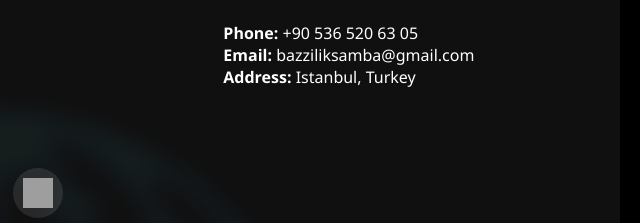
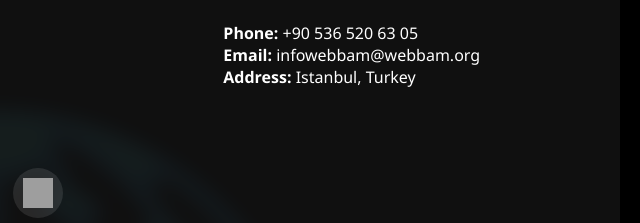
Before and after one commit to bazzilik-creator/webbam, a plain HTML site: page index.html in a window 1280 px wide. Shown: the part 4131-4354 px from the top of the page, 640-1280 px from the left. Drawn offline with Linux system fonts and the light colour scheme; grey boxes are pictures that could not be loaded.

Commit message:
Update index.html

```diff
--- a/index.html
+++ b/index.html
@@ -1048,7 +1048,7 @@
       <div class="footer-section">
         <h3>Contact Information</h3>
         <p><strong>Phone:</strong> +90 536 520 63 05</p>
-        <p><strong>Email:</strong> bazziliksamba@gmail.com</p>
+        <p><strong>Email:</strong> infowebbam@webbam.org</p>
         <p><strong>Address:</strong> Istanbul, Turkey</p>
       </div>
     </div>
```
